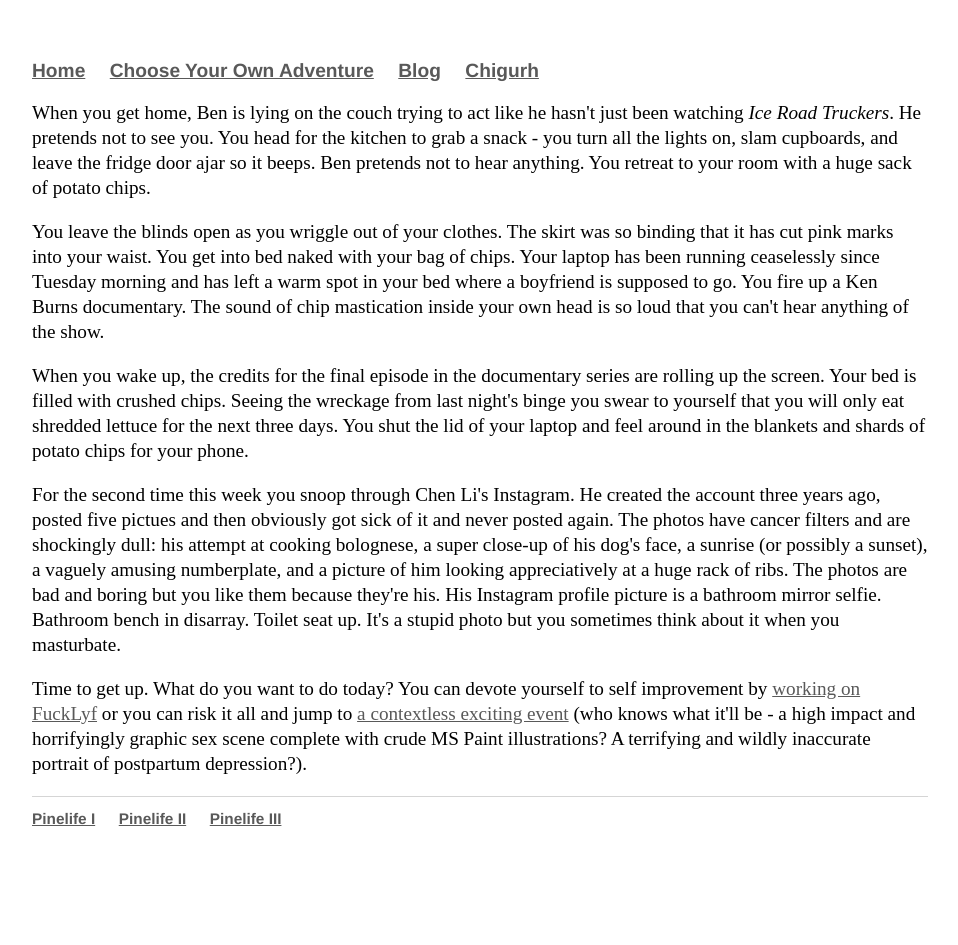
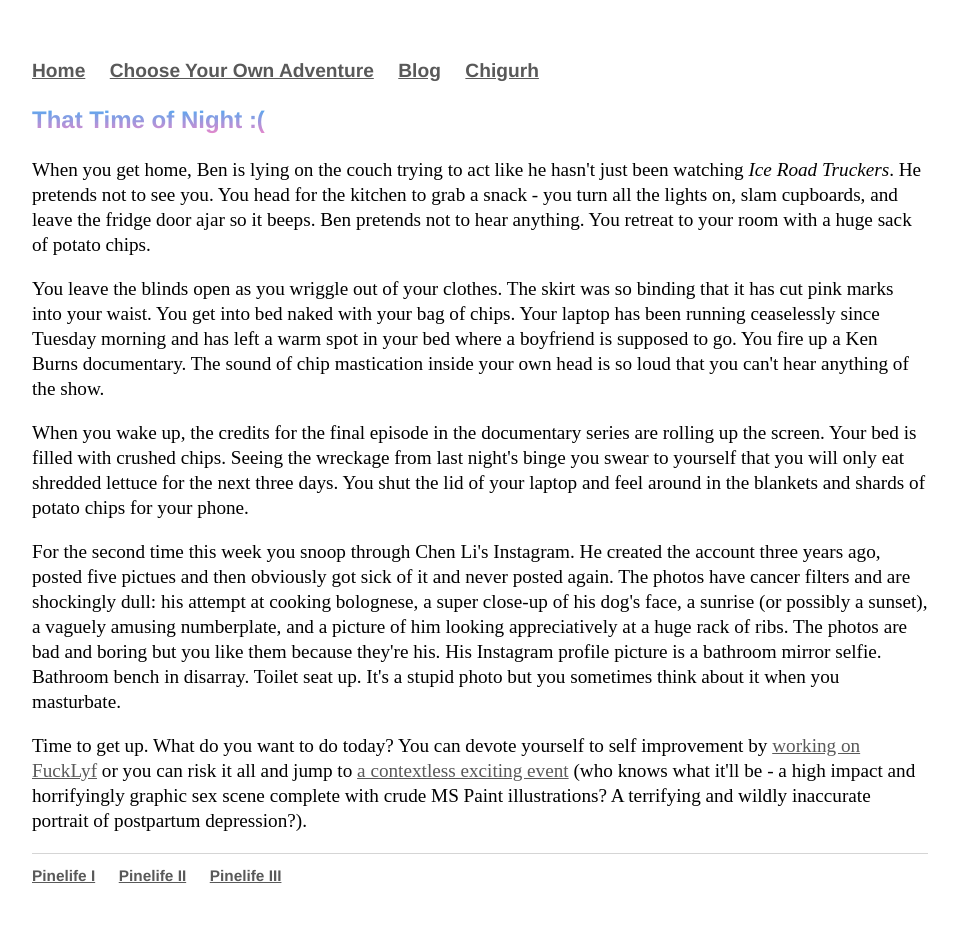
Before and after one commit to Pinelife/pinelife.github.io, a Jekyll site: the page built from Hellhole/Room5.html, in a window 1280 px wide. Shown: the whole page, without its empty margins (160-1118 px from the left). Built offline with Jekyll 4.4.1, drawn with Linux system fonts in a browser that asks for light colours; before the commit the page ends 900 px from its top, so only the background shows below that.

Commit message:
Update Room5.html

```diff
--- a/Hellhole/Room5.html
+++ b/Hellhole/Room5.html
@@ -2,6 +2,7 @@
 layout: default
 title: Pinelife
 ---
+<h3>That Time of Night :(</h3>
 <p>When you get home, Ben is lying on the couch trying to act like he hasn't just been watching <i>Ice Road Truckers</i>.
 	He pretends not to see you. You head for the kitchen to grab a snack - you turn all the lights on, slam cupboards,
 	and leave the fridge door ajar so it beeps. Ben pretends not
```
